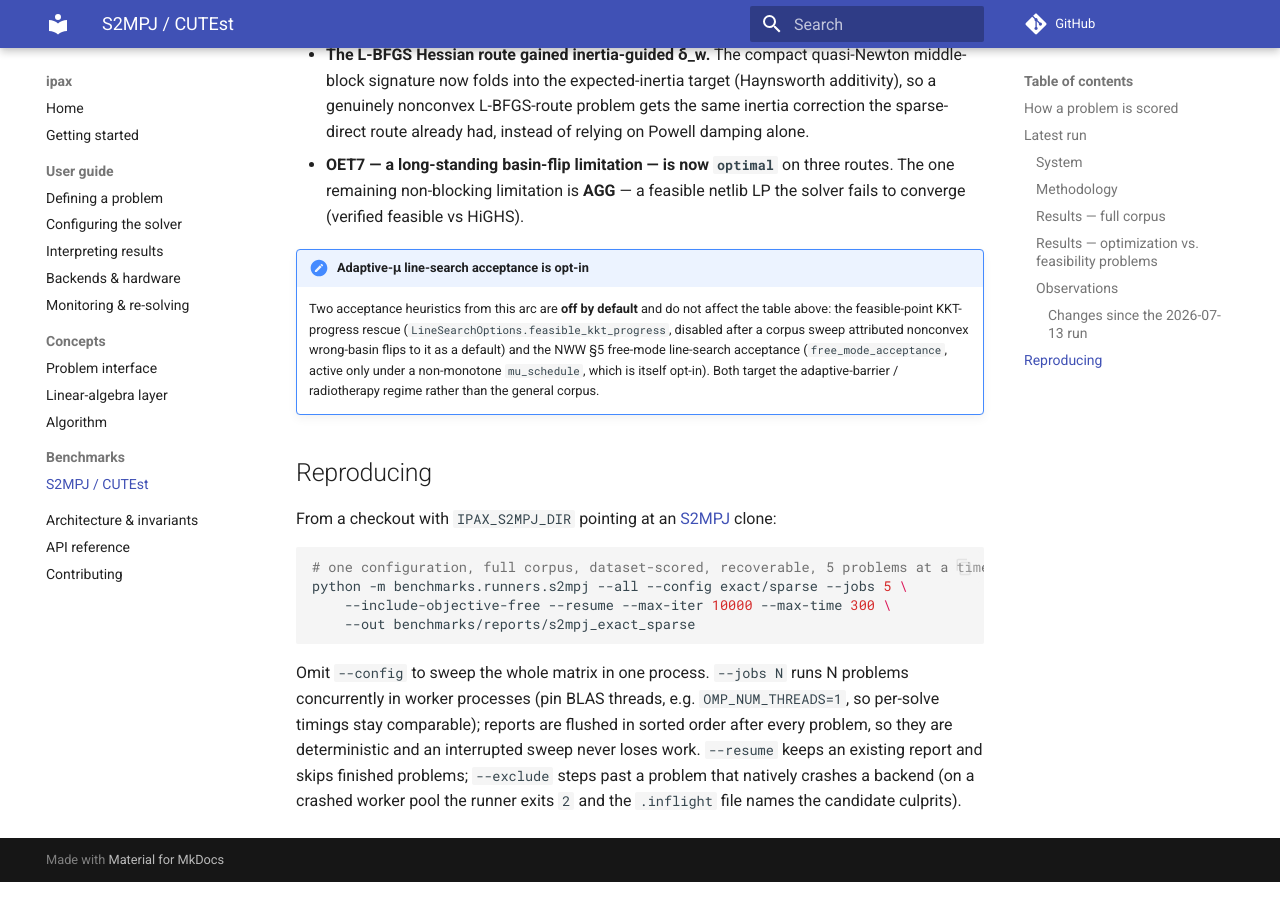
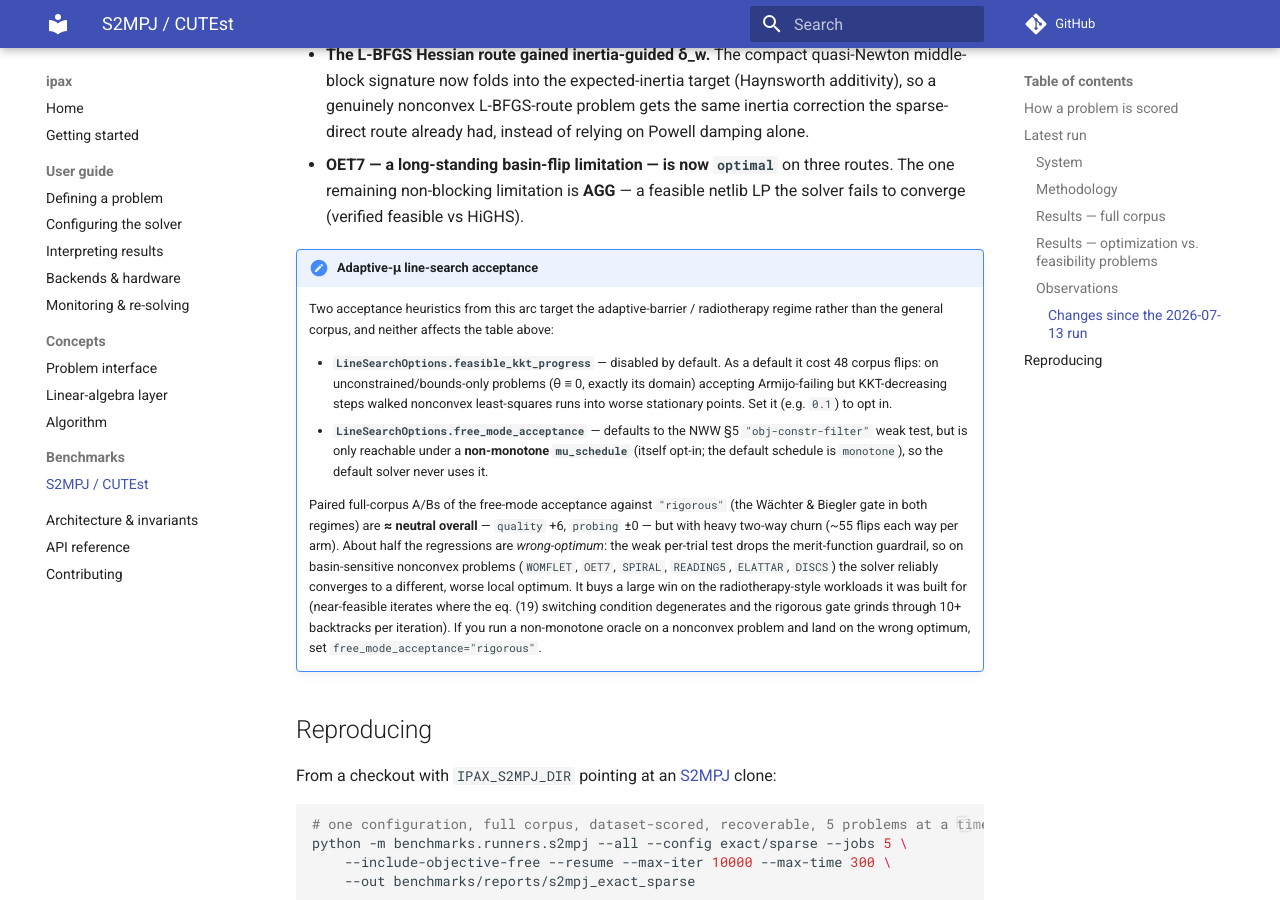
Before and after one commit to wahln/ipax, an MkDocs documentation site: the page built from docs/benchmarks/s2mpj.md, in a window 1280 px wide and 900 px high, scrolled down 4738 px. Built offline with MkDocs 1.6.1 and Material for MkDocs 9.7.7, drawn with Linux system fonts in a browser that asks for light colours; comment, search, counter and statistics services are not loaded.

Commit message:
docs(benchmarks): record the non-monotone free-mode acceptance A/B
Corrects the acceptance note: free_mode_acceptance is NOT "off by
default" -- its default IS the NWW s5 weak test; it is merely
unreachable under the default monotone mu_schedule. A reader who opts
into a non-monotone oracle gets it, so the distinction matters.

Adds the paired full-corpus A/B result (free vs rigorous on an
otherwise identical tree, both arms 6600 rows): quality +6, probing +0
-- neutral overall, but ~55 flips each way per arm, about half of them
wrong-optimum. The weak per-trial test drops the merit guardrail, so
basin-sensitive nonconvex problems (WOMFLET, OET7, SPIRAL, READING5,
ELATTAR, DISCS) reliably converge to a different, worse local optimum;
the same problems recur across both arms, so this is characterizable
behavior rather than run-to-run noise. Documents the
free_mode_acceptance="rigorous" escape hatch for that case.

Reports: benchmarks/reports/s2mpj_ab_{quality,probing}_{free,rigorous}.
mkdocs build --strict passes.

Co-Authored-By: Claude Fable 5 <noreply@anthropic.com>

```diff
--- a/docs/benchmarks/s2mpj.md
+++ b/docs/benchmarks/s2mpj.md
@@ -188,14 +188,33 @@ release:
   routes. The one remaining non-blocking limitation is **AGG** — a feasible
   netlib LP the solver fails to converge (verified feasible vs HiGHS).
 
-!!! note "Adaptive-μ line-search acceptance is opt-in"
-    Two acceptance heuristics from this arc are **off by default** and do not
-    affect the table above: the feasible-point KKT-progress rescue
-    (`LineSearchOptions.feasible_kkt_progress`, disabled after a corpus sweep
-    attributed nonconvex wrong-basin flips to it as a default) and the NWW §5
-    free-mode line-search acceptance (`free_mode_acceptance`, active only under
-    a non-monotone `mu_schedule`, which is itself opt-in). Both target the
-    adaptive-barrier / radiotherapy regime rather than the general corpus.
+!!! note "Adaptive-μ line-search acceptance"
+    Two acceptance heuristics from this arc target the adaptive-barrier /
+    radiotherapy regime rather than the general corpus, and neither affects the
+    table above:
+
+    - **`LineSearchOptions.feasible_kkt_progress`** — disabled by default. As a
+      default it cost 48 corpus flips: on unconstrained/bounds-only problems
+      (θ ≡ 0, exactly its domain) accepting Armijo-failing but KKT-decreasing
+      steps walked nonconvex least-squares runs into worse stationary points.
+      Set it (e.g. `0.1`) to opt in.
+    - **`LineSearchOptions.free_mode_acceptance`** — defaults to the NWW §5
+      `"obj-constr-filter"` weak test, but is only reachable under a
+      **non-monotone `mu_schedule`** (itself opt-in; the default schedule is
+      `monotone`), so the default solver never uses it.
+
+    Paired full-corpus A/Bs of the free-mode acceptance against `"rigorous"`
+    (the Wächter & Biegler gate in both regimes) are **≈ neutral overall** —
+    `quality` +6, `probing` ±0 — but with heavy two-way churn (~55 flips each
+    way per arm). About half the regressions are *wrong-optimum*: the weak
+    per-trial test drops the merit-function guardrail, so on basin-sensitive
+    nonconvex problems (`WOMFLET`, `OET7`, `SPIRAL`, `READING5`, `ELATTAR`,
+    `DISCS`) the solver reliably converges to a different, worse local optimum.
+    It buys a large win on the radiotherapy-style workloads it was built for
+    (near-feasible iterates where the eq. (19) switching condition degenerates
+    and the rigorous gate grinds through 10+ backtracks per iteration). If you
+    run a non-monotone oracle on a nonconvex problem and land on the wrong
+    optimum, set `free_mode_acceptance="rigorous"`.
 
 ## Reproducing
 
```
